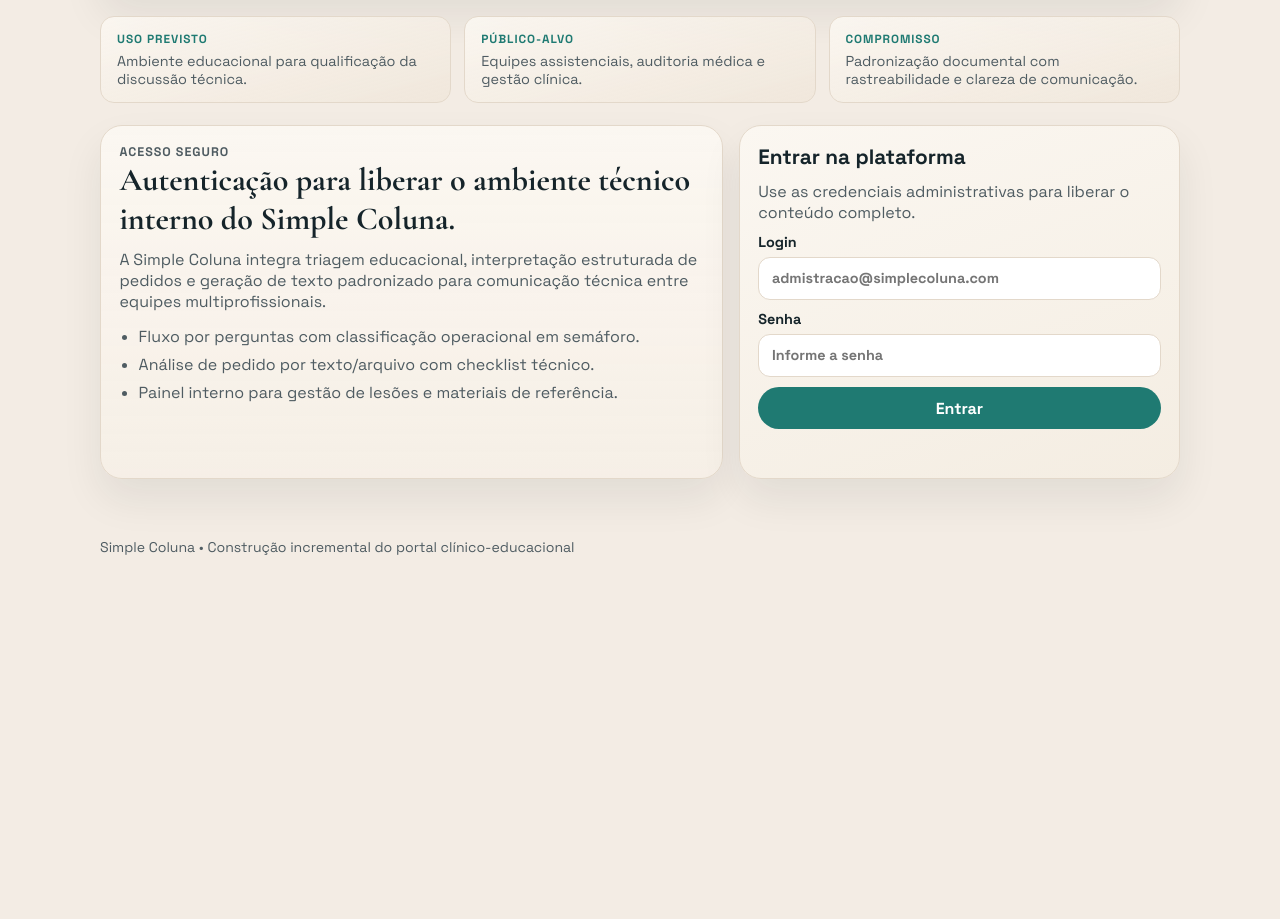
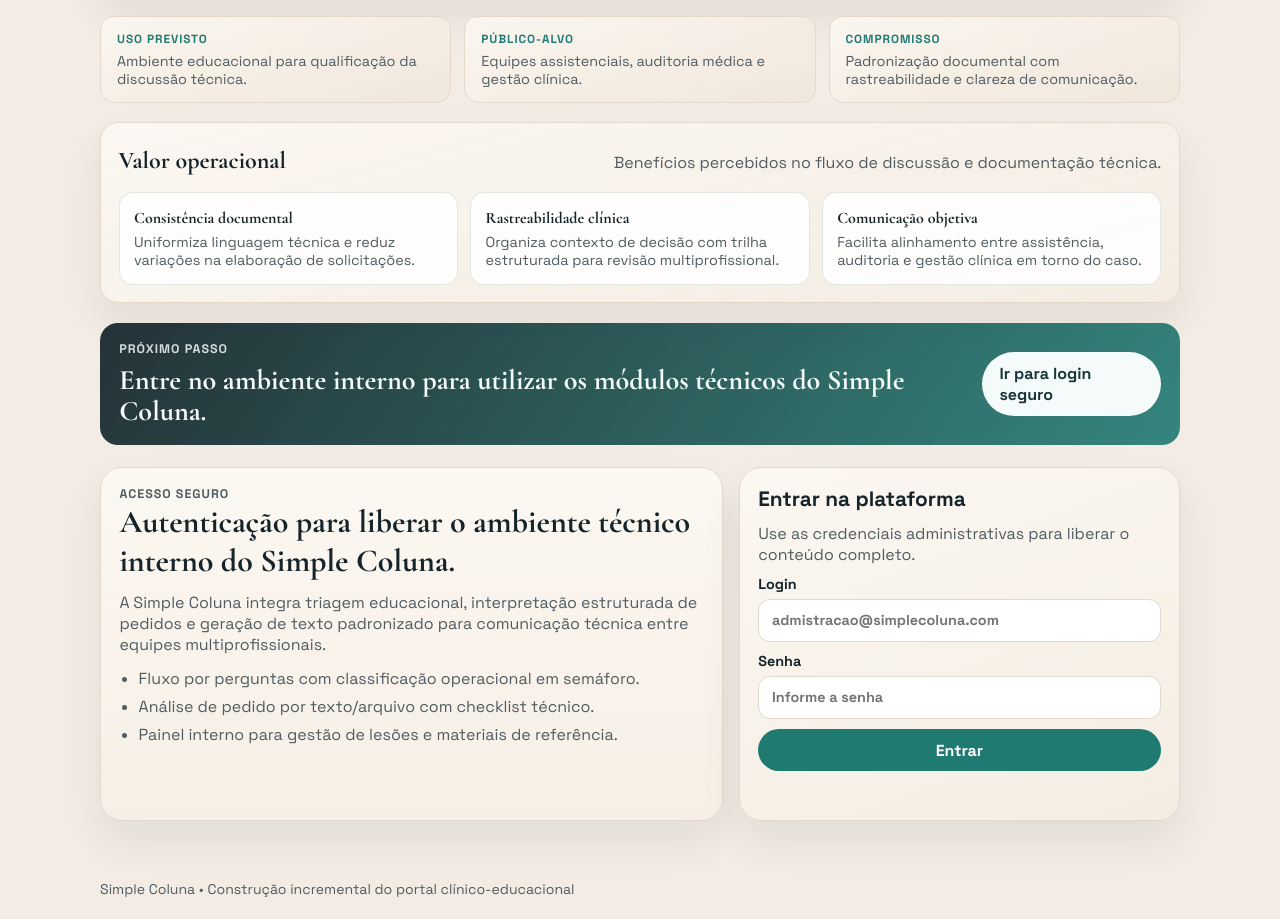
Before and after one commit to Drthiagolima/simple-coluna, a plain HTML site: page index.html in a window 1280 px wide. Shown: the part 1100-2019 px from the top of the page. Before the commit the page ends 1702 px from the top, so only its background shows below. Drawn offline with nearby package versions, Linux system fonts and the light colour scheme.

Commit message:
Extend landing with operational value section and final secure CTA

```diff
--- a/deploy-package/styles.css
+++ b/deploy-package/styles.css
@@ -357,6 +357,76 @@
   margin: 0;
   color: var(--ink-soft);
   font-size: 0.9rem;
+}
+
+.landing-value {
+  background: linear-gradient(165deg, rgba(251, 247, 241, 0.95), rgba(244, 236, 226, 0.85));
+  border: 1px solid var(--line);
+  border-radius: 18px;
+  box-shadow: var(--shadow);
+  padding: 1.1rem;
+  display: grid;
+  gap: 0.8rem;
+}
+
+.landing-value-head {
+  margin: 0;
+}
+
+.value-grid {
+  display: grid;
+  grid-template-columns: repeat(3, minmax(0, 1fr));
+  gap: 0.75rem;
+}
+
+.value-card {
+  background: rgba(255, 255, 255, 0.86);
+  border: 1px solid rgba(29, 71, 66, 0.12);
+  border-radius: 14px;
+  padding: 0.9rem;
+}
+
+.value-card h3 {
+  margin: 0 0 0.35rem;
+  font-size: 1rem;
+  font-family: "Cormorant Garamond", serif;
+}
+
+.value-card p {
+  margin: 0;
+  color: var(--ink-soft);
+  font-size: 0.9rem;
+}
+
+.landing-final-cta {
+  background: linear-gradient(125deg, rgba(21, 36, 42, 0.93), rgba(31, 122, 114, 0.9));
+  border-radius: 18px;
+  padding: 1.15rem 1.2rem;
+  color: #f5fbfa;
+  display: flex;
+  justify-content: space-between;
+  gap: 0.9rem;
+  align-items: center;
+}
+
+.landing-final-cta h2 {
+  font-size: clamp(1.3rem, 2.2vw, 1.8rem);
+  line-height: 1.1;
+  margin: 0;
+}
+
+.landing-final-cta .eyebrow {
+  color: rgba(245, 251, 250, 0.85);
+}
+
+.landing-final-cta .admin-btn {
+  background: #f5fbfa;
+  color: #18363a;
+  text-decoration: none;
+}
+
+.landing-final-cta .admin-btn:hover {
+  filter: brightness(1);
 }
 
 .login-gate {
@@ -751,6 +821,14 @@
   animation-delay: 220ms;
 }
 
+.landing-value.reveal {
+  animation-delay: 250ms;
+}
+
+.landing-final-cta.reveal {
+  animation-delay: 300ms;
+}
+
 @keyframes fadeUp {
   to {
     opacity: 1;
@@ -808,6 +886,15 @@
     grid-template-columns: 1fr;
   }
 
+  .value-grid {
+    grid-template-columns: 1fr;
+  }
+
+  .landing-final-cta {
+    flex-direction: column;
+    align-items: flex-start;
+  }
+
   .login-gate {
     grid-template-columns: 1fr;
   }
--- a/index.html
+++ b/index.html
@@ -115,6 +115,35 @@
           <span>Compromisso</span>
           <p>Padronização documental com rastreabilidade e clareza de comunicação.</p>
         </article>
+      </section>
+
+      <section class="landing-value reveal" aria-label="valor operacional">
+        <div class="section-head landing-value-head">
+          <h2>Valor operacional</h2>
+          <p>Benefícios percebidos no fluxo de discussão e documentação técnica.</p>
+        </div>
+        <div class="value-grid">
+          <article class="value-card">
+            <h3>Consistência documental</h3>
+            <p>Uniformiza linguagem técnica e reduz variações na elaboração de solicitações.</p>
+          </article>
+          <article class="value-card">
+            <h3>Rastreabilidade clínica</h3>
+            <p>Organiza contexto de decisão com trilha estruturada para revisão multiprofissional.</p>
+          </article>
+          <article class="value-card">
+            <h3>Comunicação objetiva</h3>
+            <p>Facilita alinhamento entre assistência, auditoria e gestão clínica em torno do caso.</p>
+          </article>
+        </div>
+      </section>
+
+      <section class="landing-final-cta reveal" aria-label="chamada final para acesso">
+        <div>
+          <p class="eyebrow">Próximo passo</p>
+          <h2>Entre no ambiente interno para utilizar os módulos técnicos do Simple Coluna.</h2>
+        </div>
+        <a class="admin-btn" href="#loginGate">Ir para login seguro</a>
       </section>
 
       <section id="loginGate" class="login-gate reveal" aria-label="acesso seguro">
--- a/styles.css
+++ b/styles.css
@@ -357,6 +357,76 @@
   margin: 0;
   color: var(--ink-soft);
   font-size: 0.9rem;
+}
+
+.landing-value {
+  background: linear-gradient(165deg, rgba(251, 247, 241, 0.95), rgba(244, 236, 226, 0.85));
+  border: 1px solid var(--line);
+  border-radius: 18px;
+  box-shadow: var(--shadow);
+  padding: 1.1rem;
+  display: grid;
+  gap: 0.8rem;
+}
+
+.landing-value-head {
+  margin: 0;
+}
+
+.value-grid {
+  display: grid;
+  grid-template-columns: repeat(3, minmax(0, 1fr));
+  gap: 0.75rem;
+}
+
+.value-card {
+  background: rgba(255, 255, 255, 0.86);
+  border: 1px solid rgba(29, 71, 66, 0.12);
+  border-radius: 14px;
+  padding: 0.9rem;
+}
+
+.value-card h3 {
+  margin: 0 0 0.35rem;
+  font-size: 1rem;
+  font-family: "Cormorant Garamond", serif;
+}
+
+.value-card p {
+  margin: 0;
+  color: var(--ink-soft);
+  font-size: 0.9rem;
+}
+
+.landing-final-cta {
+  background: linear-gradient(125deg, rgba(21, 36, 42, 0.93), rgba(31, 122, 114, 0.9));
+  border-radius: 18px;
+  padding: 1.15rem 1.2rem;
+  color: #f5fbfa;
+  display: flex;
+  justify-content: space-between;
+  gap: 0.9rem;
+  align-items: center;
+}
+
+.landing-final-cta h2 {
+  font-size: clamp(1.3rem, 2.2vw, 1.8rem);
+  line-height: 1.1;
+  margin: 0;
+}
+
+.landing-final-cta .eyebrow {
+  color: rgba(245, 251, 250, 0.85);
+}
+
+.landing-final-cta .admin-btn {
+  background: #f5fbfa;
+  color: #18363a;
+  text-decoration: none;
+}
+
+.landing-final-cta .admin-btn:hover {
+  filter: brightness(1);
 }
 
 .login-gate {
@@ -751,6 +821,14 @@
   animation-delay: 220ms;
 }
 
+.landing-value.reveal {
+  animation-delay: 250ms;
+}
+
+.landing-final-cta.reveal {
+  animation-delay: 300ms;
+}
+
 @keyframes fadeUp {
   to {
     opacity: 1;
@@ -808,6 +886,15 @@
     grid-template-columns: 1fr;
   }
 
+  .value-grid {
+    grid-template-columns: 1fr;
+  }
+
+  .landing-final-cta {
+    flex-direction: column;
+    align-items: flex-start;
+  }
+
   .login-gate {
     grid-template-columns: 1fr;
   }
```
Also changed, not shown: deploy-package/index.html (+29 -0 lines).
